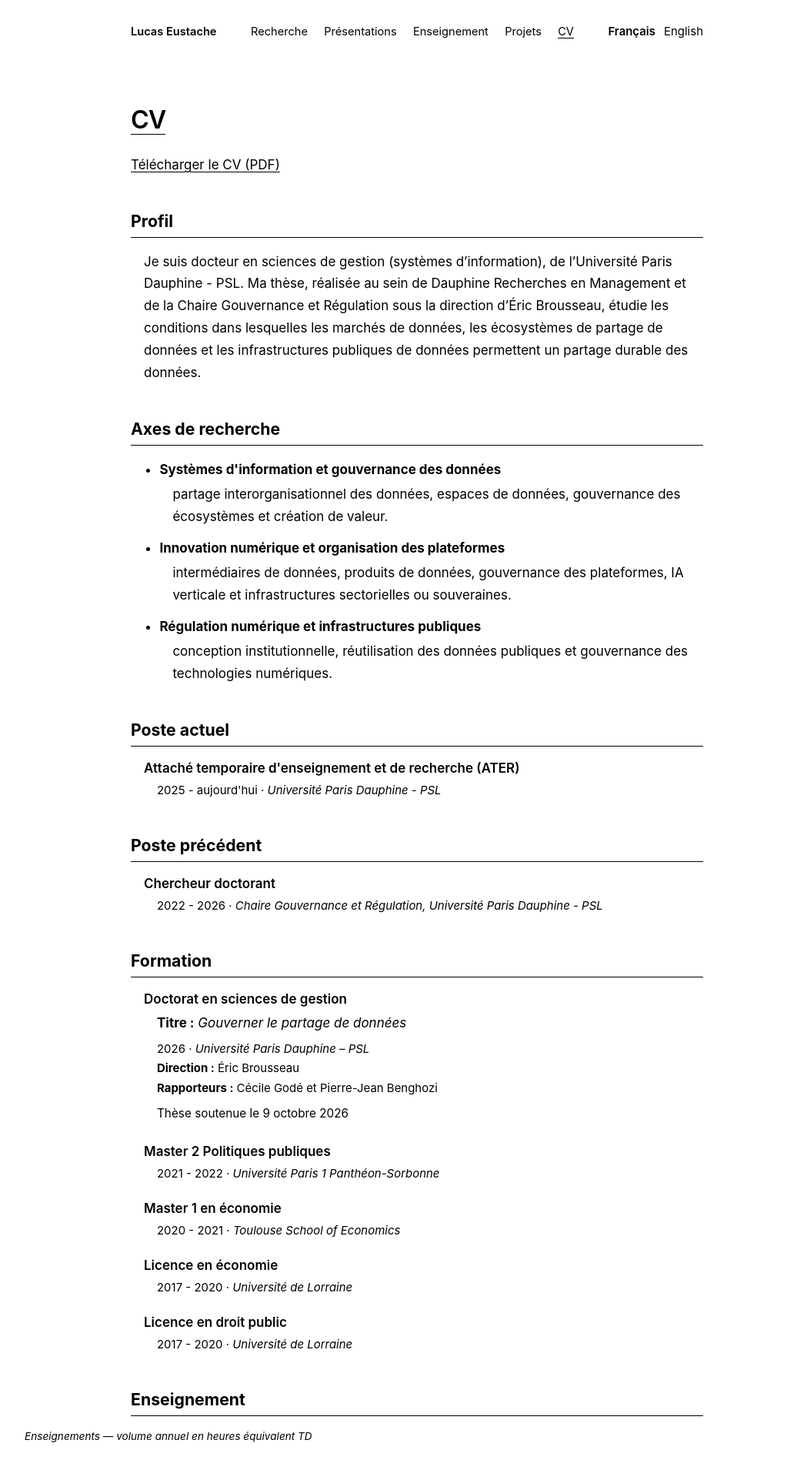
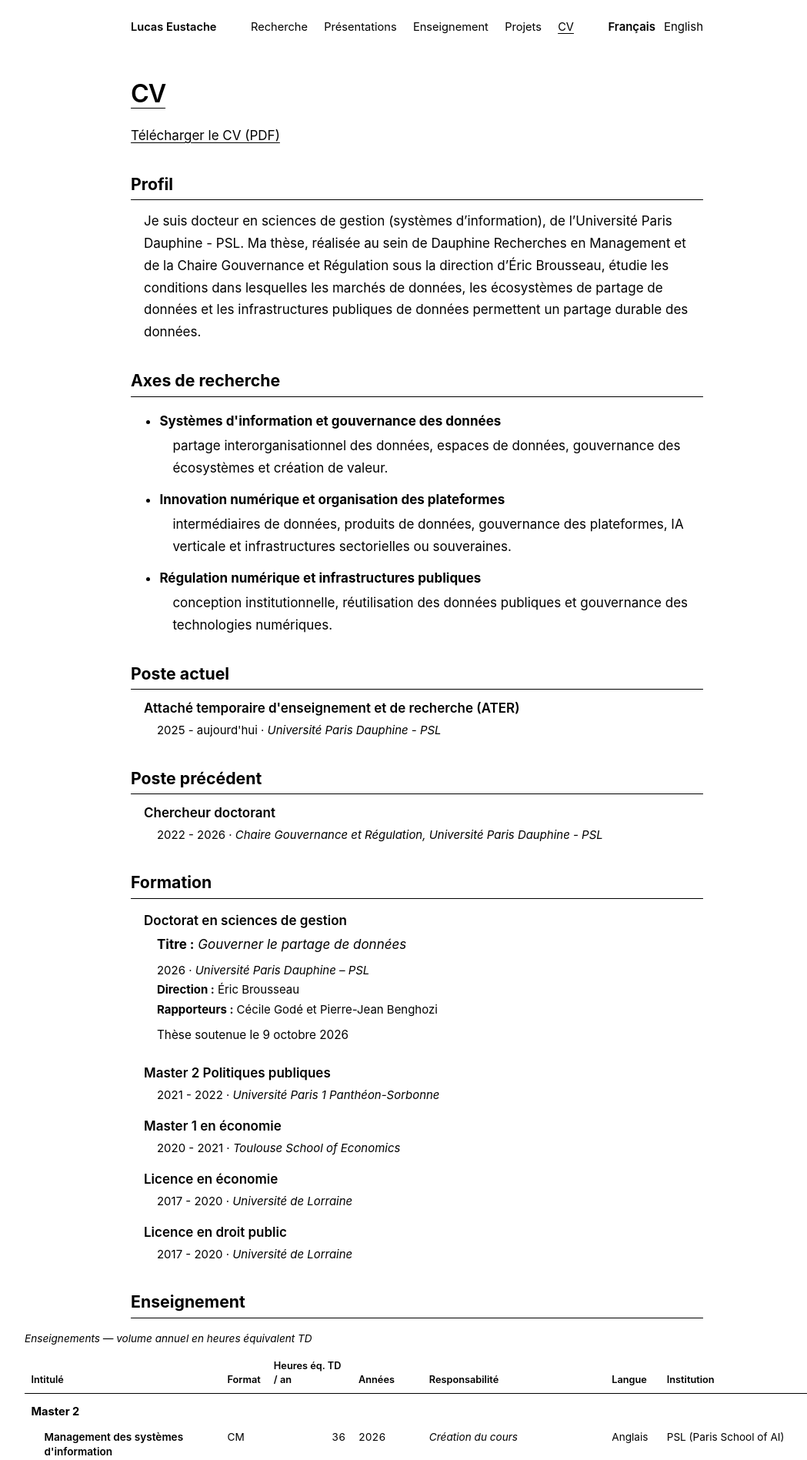
Before and after one commit to Lucaseust/lucaseust.github.io, a Jekyll site: the page built from content/pages/cv-fr.md, in a window 1280 px wide. Shown: the top 1897 px of the page at 77% size, without its empty margins (98-1147 px from the left). Built offline with Jekyll 4.4.1, drawn with Linux system fonts in a browser that asks for light colours.

Commit message:
Tighten site spacing and align presentation entries

```diff
--- a/assets/css/site.css
+++ b/assets/css/site.css
@@ -22,10 +22,10 @@ a { color: var(--link); text-decoration-thickness: 1px; text-underline-offset: 3
 a:hover { color: #000; }
 a:focus-visible, summary:focus-visible { outline: 2px solid var(--link); outline-offset: 5px; }
 h1, h2, h3 { line-height: 1.35; font-weight: 600; }
-h1 { margin: 0 0 1.3rem; font-size: 1.9rem; letter-spacing: -0.035em; }
-h2 { margin: 3.5rem 0 1.4rem; padding-bottom: 0.55rem; border-bottom: 1px solid #000; font-size: 1.2rem; }
+h1 { margin: 0 0 1.05rem; font-size: 1.9rem; letter-spacing: -0.035em; }
+h2 { margin: 2.3rem 0 0.85rem; padding-bottom: 0.45rem; border-bottom: 1px solid #000; font-size: 1.2rem; }
 h3 { margin: 0 0 0.3rem; font-size: 1rem; }
-p { margin: 0 0 1rem; }
+p { margin: 0 0 0.8rem; }
 ul, ol { padding-left: 1.2rem; }
 li { margin-bottom: 0.5rem; }
 img { max-width: 100%; height: auto; }
@@ -36,8 +36,8 @@ hr { border: 0; border-top: 1px solid var(--line); margin: 2rem 0; }
   justify-content: space-between;
   flex-wrap: wrap;
   gap: 0.75rem 1.5rem;
-  margin: 0 0 3.5rem;
-  padding: 1.7rem 0 1.2rem;
+  margin: 0 0 2.25rem;
+  padding: 1.35rem 0 0.8rem;
   font-size: 0.86rem;
 }
 .site-header a { color: var(--muted); text-decoration: none; }
@@ -50,27 +50,29 @@ nav { display: flex; flex-wrap: wrap; gap: 0.55rem 1.25rem; }
 main { min-height: 45vh; }
 main:focus { outline: none; }
 section { scroll-margin-top: 1.5rem; }
-.bio { margin-bottom: 2.75rem; display: flex; flex-direction: row-reverse; align-items: flex-start; gap: 1.75rem; }
+.bio { margin-bottom: 1.8rem; display: flex; flex-direction: row-reverse; align-items: flex-start; gap: 1.35rem; }
 .bio-photo { width: 180px; height: 180px; border-radius: 50%; object-fit: cover; flex: none; }
 .bio-text { min-width: 0; }
 @media (max-width: 600px) { .bio { flex-direction: column; align-items: flex-start; } .bio-photo { width: 140px; height: 140px; } }
-.entry { margin: 0 0 2.2rem; }
+.entry { margin: 0 0 1.3rem; }
 .entry h3 a { color: var(--ink); text-decoration: none; }
 .entry h3 a:hover { text-decoration: underline; }
 .entry p { margin-bottom: 0.5rem; }
-.research-list .entry, .research-list .working-paper { margin-bottom: 2.25rem; }
-.research-abstract { margin-top: 0.6rem; }
+.research-list .entry, .research-list .working-paper { margin-bottom: 1.5rem; }
+.research-abstract { margin-top: 0.45rem; }
 .research-abstract strong { display: block; font-size: 0.88rem; }
 .entry-meta, .presentation-meta { color: var(--muted); font-size: 0.88rem; }
 .resource-links { display: flex; flex-wrap: wrap; gap: 0.35rem 1.15rem; font-size: 0.88rem; }
-.presentation-item { display: grid; grid-template-columns: 3.25rem minmax(0, 1fr); gap: 1rem; margin: 0 0 2.2rem; }
-.presentation-date { color: var(--muted); font-size: 0.82rem; line-height: 1.5; }
+.presentation-item { display: grid; grid-template-columns: 2.6rem minmax(0, 1fr); column-gap: 0.75rem; margin: 0 0 1rem; }
+.presentation-date { color: var(--muted); font-size: 0.82rem; line-height: 1.35; }
 .presentation-date__year, .presentation-date__month { display: block; }
-.presentation-item p { margin: 0.3rem 0; }
-.presentation-meta { display: flex; flex-wrap: wrap; gap: 0.2rem 0.8rem; }
+.presentation-item p { margin: 0.15rem 0 0; }
+.presentation-meta { display: flex; flex-wrap: wrap; gap: 0.15rem 0.65rem; }
+.presentation-title { margin: 0; font-size: 1rem; font-weight: 600; line-height: 1.4; }
 .presentation-title a { color: var(--ink); text-decoration: none; }
 .presentation-title a:hover { text-decoration: underline; }
-.site-footer { display: flex; flex-wrap: wrap; gap: 0.4rem 1.1rem; margin-top: 5rem; padding: 1.2rem 0 2rem; color: var(--muted); font-size: 0.78rem; }
+.media-entry h4 { margin: 0 0 0.25rem; font-size: 1rem; line-height: 1.4; }
+.site-footer { display: flex; flex-wrap: wrap; gap: 0.4rem 1.1rem; margin-top: 3rem; padding: 1rem 0 1.5rem; color: var(--muted); font-size: 0.78rem; }
 .site-footer span { margin-right: auto; }
 .site-footer a { color: var(--muted); }
 .visually-hidden, .skip-link:not(:focus) { position: absolute; width: 1px; height: 1px; padding: 0; overflow: hidden; clip-path: inset(50%); white-space: nowrap; }
@@ -85,7 +87,7 @@ th, td { padding: 0.5rem; border-bottom: 1px solid var(--line); text-align: left
 .teaching-table-wrap:focus-visible { outline: 2px solid var(--link); outline-offset: 3px; }
 .teaching-table { min-width: 880px; font-size: 0.8rem; line-height: 1.4; }
 .teaching-table caption { text-align: left; color: var(--muted); padding-bottom: 0.6rem; font-style: italic; }
-.teaching-table th, .teaching-table td { border: 0; padding: 0.55rem 0.5rem; }
+.teaching-table th, .teaching-table td { border: 0; padding: 0.45rem 0.5rem; }
 .teaching-table thead th { background: #fff; vertical-align: bottom; border-bottom: 1px solid #000; }
 .teaching-table tbody th { font-weight: 600; min-width: 210px; vertical-align: top; }
 .teaching-table tbody th a { text-decoration: none; }
@@ -103,26 +105,24 @@ th, td { padding: 0.5rem; border-bottom: 1px solid var(--line); text-align: left
 .teaching-table tbody + tbody .teaching-level th { border-top: 1px solid #000; }
 .teaching-table .course-row th { padding-inline-start: 1.5rem; }
 .cv-page h1 { text-decoration: underline; text-decoration-thickness: 1px; text-underline-offset: 0.22em; }
-.cv-page h2 { margin: 2.6rem 0 1rem; padding-bottom: 0.35rem; font-size: 1.25rem; font-weight: 700; }
-.cv-page h3 { margin: 1.6rem 0 0.8rem; font-size: 1.18rem; font-weight: 600; font-style: italic; }
-.cv-page h2 + h3 { margin-top: 1rem; }
+.cv-page h2 { margin: 2rem 0 0.75rem; padding-bottom: 0.35rem; font-size: 1.25rem; font-weight: 700; }
+.cv-page h3 { margin: 1.2rem 0 0.65rem; font-size: 1.18rem; font-weight: 600; font-style: italic; }
+.cv-page h2 + h3 { margin-top: 0.7rem; }
 .cv-page h4 { font-size: 0.98rem; font-weight: 600; line-height: 1.4; }
 .cv-page .dissertation-card h3 { margin: 0 0 0.35rem; font-size: 1rem; font-style: normal; }
 .cv-page .dissertation-card p { margin-bottom: 0.4rem; }
 .cv-page .dissertation-card { margin: 1rem 0 1.5rem; }
-.cv-page .presentation-item { margin-bottom: 1.5rem; }
-.cv-page .presentation-title { margin: 0 0 0.35rem; }
 .cv-page .presentation-paper { font-style: italic; }
 .cv-page .presentation-meta { font-style: italic; }
 .cv-page .presentation-date__year { font-weight: 600; }
-.cv-page .working-paper { margin-bottom: 1.5rem; }
+.cv-page .working-paper { margin-bottom: 1.1rem; }
 .cv-page .working-paper h4 { margin-bottom: 0.3rem; }
 .cv-page .working-paper p { margin-bottom: 0.3rem; }
 .cv-page .paper-note, .cv-page .paper-status { font-style: italic; }
 .cv-page .research-supervision h4 { margin: 0 0 0.3rem; }
 .cv-page .research-supervision p { margin-bottom: 0.4rem; }
 .working-paper h4 { font-size: 1rem; line-height: 1.4; margin: 0 0 0.5rem; }
-.working-paper { margin-bottom: 2rem; }
+.working-paper { margin-bottom: 1.35rem; }
 .working-paper p { margin-bottom: 0.5rem; }
 .academic-service .service-group { margin: 2.5rem 0; padding: 0; border: 0; }
 .academic-service h3 { margin-top: 0; margin-bottom: 1rem; }
@@ -139,7 +139,7 @@ th, td { padding: 0.5rem; border-bottom: 1px solid var(--line); text-align: left
 .cv-page .cv-focus { padding-inline-start: calc(var(--cv-indent) + 1.2rem); }
 .cv-page .cv-focus p { margin: 0.2rem 0 0.7rem var(--cv-indent); }
 .cv-page .cv-entry, .cv-page .dissertation-card { margin-inline-start: var(--cv-indent); }
-.cv-page .cv-entry { margin-block: 0 1.2rem; }
+.cv-page .cv-entry { margin-block: 0 0.9rem; }
 .cv-page .cv-entry h3, .cv-page .dissertation-card h3 { margin: 0 0 0.3rem; font-size: 1rem; font-style: normal; }
 .cv-page .cv-entry p, .cv-page .dissertation-card p { margin-inline-start: var(--cv-indent); }
 .cv-page .working-paper, .cv-page .cv-subentry, .cv-page .service-entry, .cv-page .media-entry { margin-inline-start: calc(2 * var(--cv-indent)); }
@@ -163,8 +163,8 @@ th, td { padding: 0.5rem; border-bottom: 1px solid var(--line); text-align: left
   .cv-page { --cv-indent: 0.65rem; }
   html { font-size: 16px; }
   body { padding: 0 22px; }
-  .site-header { display: block; margin-bottom: 2.5rem; padding-top: 1.3rem; }
-  nav { margin-top: 0.8rem; gap: 0.5rem 1rem; }
+  .site-header { display: block; margin-bottom: 1.65rem; padding-top: 1.1rem; }
+  nav { margin-top: 0.6rem; gap: 0.4rem 1rem; }
   h1 { font-size: 1.7rem; }
   .site-footer span { width: 100%; }
 }
```
